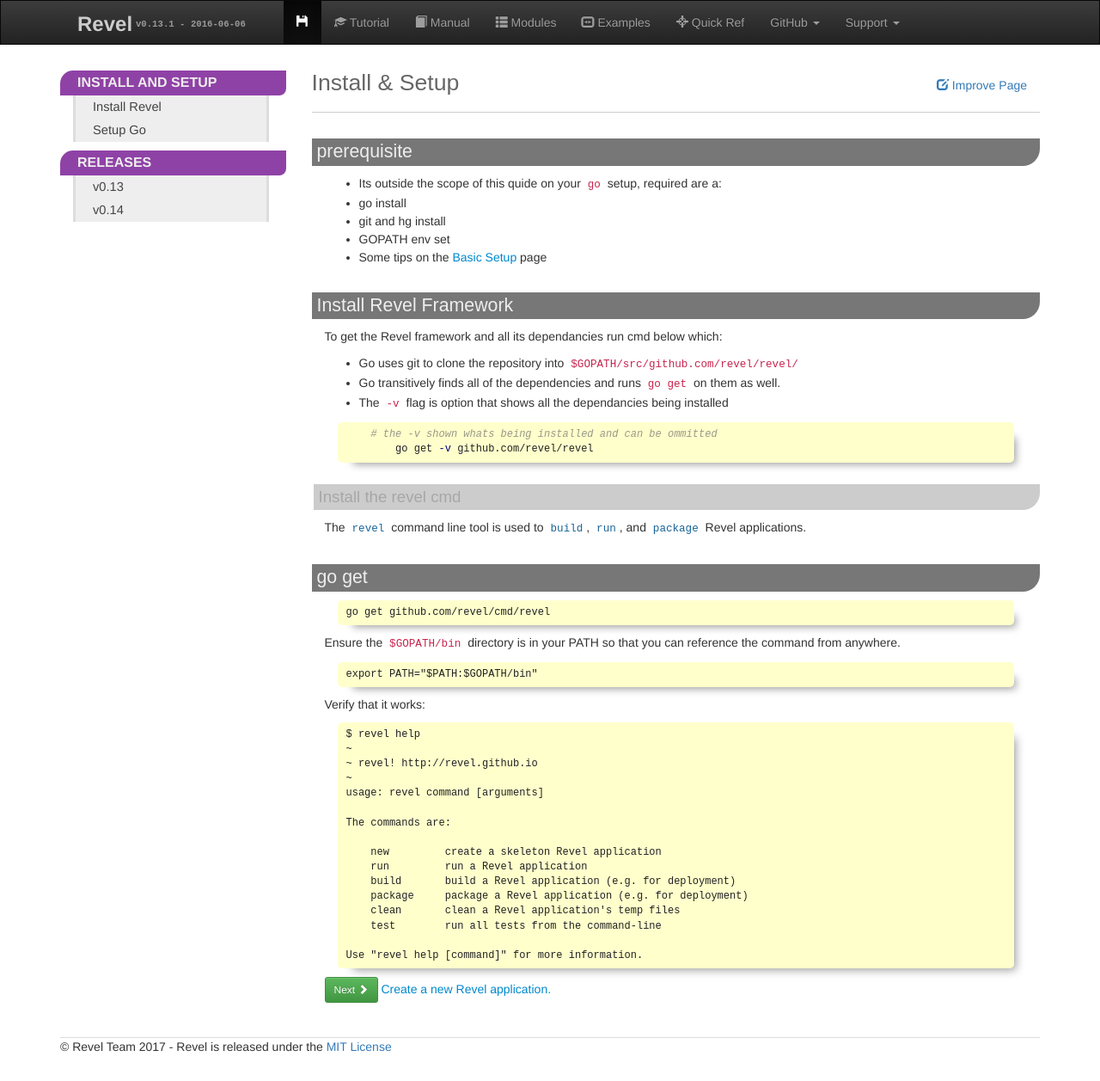
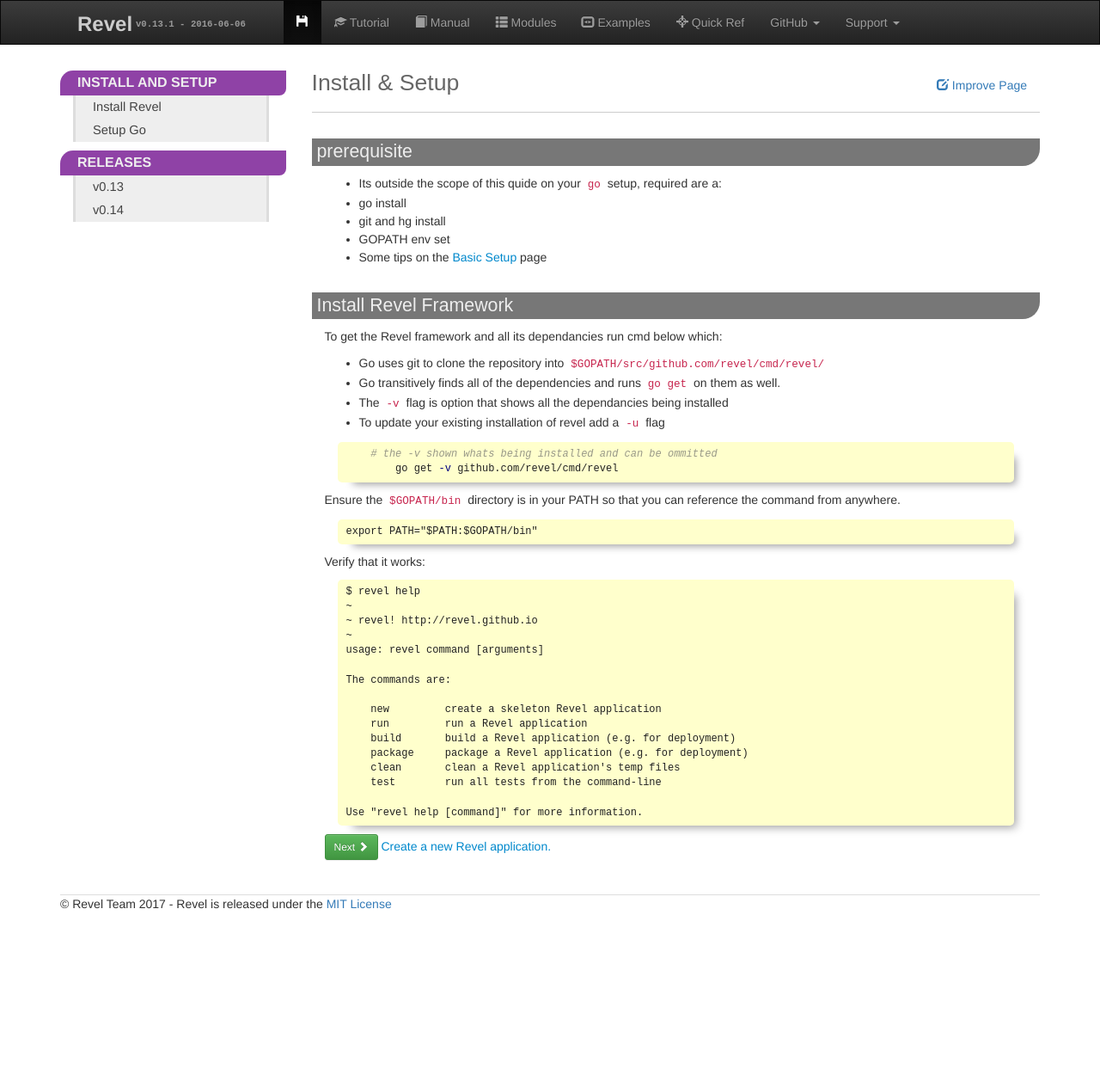
Before and after one commit to revel/revel.github.io, a Jekyll site: the page built from install/index.md, in a window 1280 px wide. Shown: the whole page at 86% size. Built offline with Jekyll 4.4.1, drawn with Linux system fonts in a browser that asks for light colours; nearby versions of some CDN libraries; after the commit the page ends 1091 px from its top, so only the background shows below that.

Commit message:
Update index.md

````diff
--- a/install/index.md
+++ b/install/index.md
@@ -19,25 +19,14 @@ layout: install
 
 To get the Revel framework and all its dependancies run cmd below which:
 
-* Go uses git to clone the repository into `$GOPATH/src/github.com/revel/revel/`
+* Go uses git to clone the repository into `$GOPATH/src/github.com/revel/cmd/revel/`
 * Go transitively finds all of the dependencies and runs `go get` on them as well.
 * The `-v` flag is option that shows all the dependancies being installed
+* To update your existing installation of revel add a `-u` flag
 
 ```bash
     # the -v shown whats being installed and can be ommitted
-	go get -v github.com/revel/revel
-```
-
-
-### Install the revel cmd
-
-The [`revel`](tool.html) command line tool is used
-to [`build`](tool.html#build), [`run`](tool.html#run), and [`package`](tool.html#package) Revel applications.
-
-## go get
-
-```bash
-go get github.com/revel/cmd/revel
+	go get -v github.com/revel/cmd/revel
 ```
 
 Ensure the `$GOPATH/bin` directory is in your PATH so that you can reference the command from anywhere.
````
